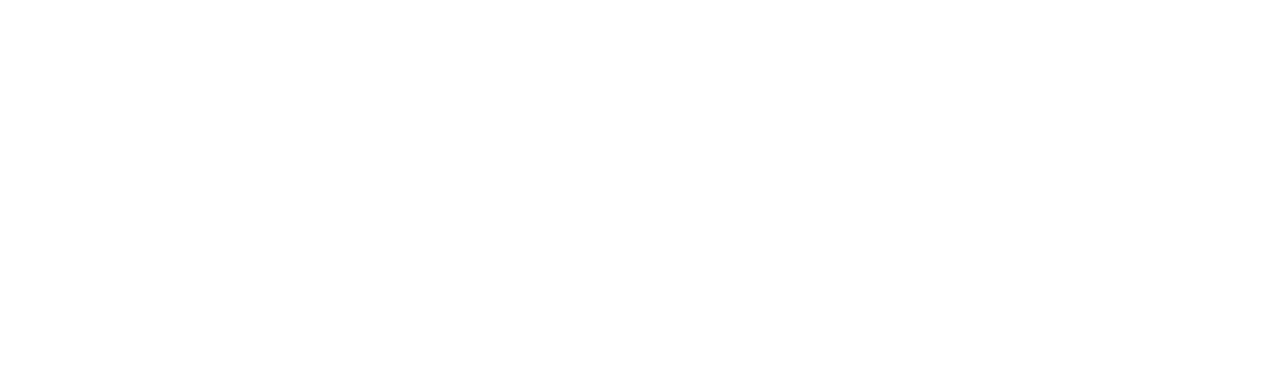
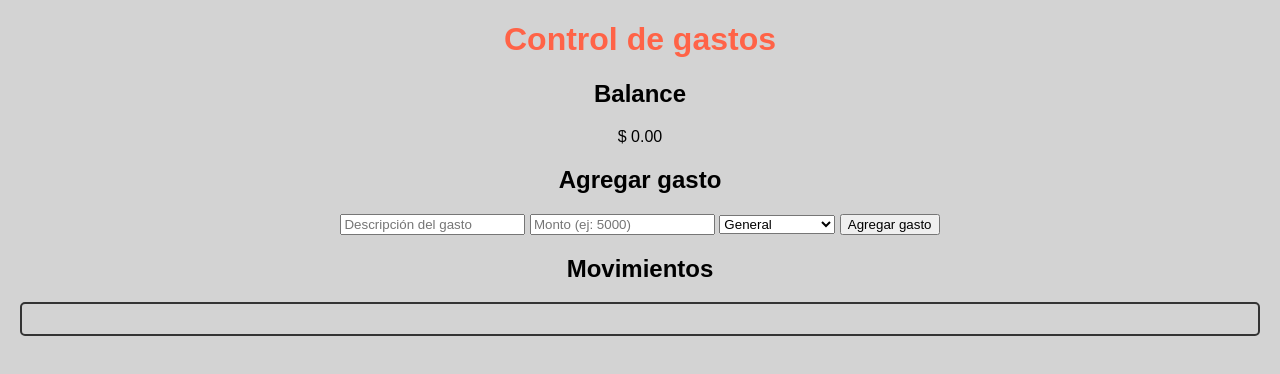
Before and after one commit to Martin-Varela4/Control-gastos, a plain HTML site: page index.html in a window 1280 px wide. Drawn offline with Linux system fonts and the light colour scheme.

Commit message:
Estructura básica con HTML y diseño sencillo con CSS

```diff
--- a/css/styles.css
+++ b/css/styles.css
@@ -0,0 +1,20 @@
+body {
+
+    font-family: Arial, Helvetica, sans-serif;
+    background-color: LightGray;
+    text-align: center;
+    margin: 20px;
+}
+
+
+#Titulo {
+
+    color: Tomato;
+
+}
+
+ul {
+  border: 2px solid #333;
+  padding: 15px;
+  border-radius: 5px;
+}
--- a/index.html
+++ b/index.html
@@ -3,9 +3,94 @@
 <head>
     <meta charset="UTF-8">
     <meta name="viewport" content="width=device-width, initial-scale=1.0">
+    <link rel ="stylesheet" href="css/styles.css">
     <title>Control de gastos</title>
 </head>
 <body>
+    <header>
+        <h1 id="Titulo">Control de gastos</h1>
+
+    </header>
+
+
+    <main class="container">
+
+        <section class="balance">
+
+        <h2> Balance </h2>
+        <p id="balance"> $ 0.00 </p>
+        </section>
+
+        <section class="form-section">
+            <h2> Agregar gasto </h2>
+
+            <form id="form-gasto"></form>
+                <input
+                    type="text"
+                    id = "descripcion"
+                    placeholder="Descripción del gasto"
+                    required
+                >
+
+                <input
+                    type="number"
+                    id= "monto"
+                    placeholder="Monto (ej: 5000)"
+                    required
+                >
+
+                <select id="categoria">
+
+                    <option value= "general"> General</option>
+                    <option value="comida"> Comida </option>
+                    <option value="transporte"> Transporte</option>
+                    <option value="entretenimiento"> Entretenimiento</option>
+
+
+                </select>
+
+                <button type="submit"> Agregar gasto </button>
+            </form>
+        </section>
+
+        <!-- gastos-->
+
+        <section class="lista-section">
+            <h2>Movimientos</h2>
+            <ul id="lista-gastos">
+
+            </ul>
+
+        </section>
+    </main>
+
+    <script src="js/app.js"></script>
+</body>
+</html>
+
+
+
+
+
+
+
+
+
+
+    </main>
+
+
+
+
+
+
+
+
+
+
+
+
+
 
 </body>
 </html>
```
Also changed, not shown: 1 other file.
